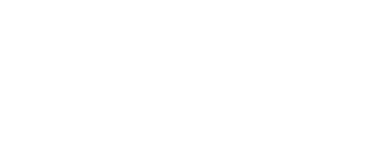
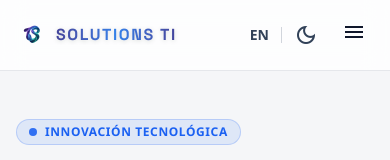
Before and after one commit to AldairGomez/ts_solutions_ti, a React (Vite) app: page / in a window 390 px wide. Shown: the top 160 px of the page. Built offline with nearby package versions, Linux system fonts and the light colour scheme.

Commit message:
UI: Improve mobile header layout and logo visibility

```diff
--- a/package.json
+++ b/package.json
@@ -5,7 +5,7 @@
   "type": "module",
   "scripts": {
     "dev": "vite",
-    "build": "vite build",
+    "build": "vite build && node -e \"require('fs').copyFileSync('dist/index.html', 'dist/404.html')\"",
     "lint": "eslint .",
     "preview": "vite preview",
     "predeploy": "npm run build",
--- a/src/App.jsx
+++ b/src/App.jsx
@@ -9,7 +9,7 @@ import Contact from './pages/Contact';
 function App() {
   return (
     <LanguageProvider>
-      <Router basename="/ts_solutions_ti">
+      <Router>
         <div className="bg-background-light dark:bg-background-dark text-slate-900 dark:text-white transition-colors duration-200 min-h-screen flex flex-col overflow-x-hidden font-body selection:bg-primary selection:text-white">
           <Header />
           <Routes>
--- a/src/components/Header.jsx
+++ b/src/components/Header.jsx
@@ -5,6 +5,7 @@ import logo from '../assets/logo-icon.png';
 
 export default function Header() {
   const [isDarkMode, setIsDarkMode] = useState(false);
+  const [isMobileMenuOpen, setIsMobileMenuOpen] = useState(false);
   const { language, toggleLanguage, t } = useLanguage();
 
   useEffect(() => {
@@ -16,17 +17,20 @@ export default function Header() {
   }, [isDarkMode]);
 
   const toggleTheme = () => setIsDarkMode(!isDarkMode);
+  const toggleMobileMenu = () => setIsMobileMenuOpen(!isMobileMenuOpen);
 
   return (
     <header className="sticky top-0 z-50 w-full border-b border-gray-200 dark:border-[#282e39] bg-white/80 dark:bg-[#111318]/90 backdrop-blur-md">
-      <div className="px-4 md:px-10 lg:px-40 py-3 mx-auto max-w-[1440px]">
+      <div className="px-4 md:px-10 lg:px-40 py-3 mx-auto max-w-[1440px] relative">
         <div className="flex items-center justify-between">
-          <Link to="/" className="flex items-center gap-3 group">
-            <img src={logo} alt="TS Logo" className="h-10 md:h-12 w-auto object-contain group-hover:scale-105 transition-transform duration-300" />
-            <span className="text-xl md:text-2xl font-black font-display tracking-widest uppercase bg-gradient-to-r from-[#44449b] via-[#3381e9] to-[#44449b] bg-clip-text text-transparent drop-shadow-sm">
+          <Link to="/" className="flex items-center gap-2 sm:gap-3 group">
+            <img src={logo} alt="TS Logo" className="h-8 sm:h-10 md:h-12 w-auto object-contain group-hover:scale-105 transition-transform duration-300" />
+            <span className="text-base sm:text-xl md:text-2xl font-black font-display tracking-widest uppercase bg-gradient-to-r from-[#44449b] via-[#3381e9] to-[#44449b] bg-clip-text text-transparent drop-shadow-sm">
               Solutions TI
             </span>
           </Link>
+
+          {/* Desktop Nav */}
           <nav className="hidden lg:flex items-center gap-8">
             <Link className="text-sm font-medium hover:text-primary transition-colors" to="/">{t.nav.home}</Link>
             <Link className="text-sm font-medium hover:text-primary transition-colors" to="/servicios">{t.nav.services}</Link>
@@ -55,15 +59,43 @@ export default function Header() {
               </button>
             </div>
           </nav>
-          <div className="flex items-center gap-2 sm:gap-4">
+
+          {/* Actions & Mobile Toggles */}
+          <div className="flex items-center gap-3 sm:gap-4 ml-auto lg:ml-0">
+            {/* Mobile Lang & Theme Toggles (Visible only below lg) */}
+            <div className="flex lg:hidden items-center gap-3 mr-1 sm:mr-2">
+              <button onClick={toggleLanguage} className="text-sm font-bold text-slate-700 dark:text-slate-300 hover:text-primary transition-colors">
+                {language === 'es' ? 'EN' : 'ES'}
+              </button>
+              <div className="w-px h-4 bg-gray-300 dark:bg-gray-700"></div>
+              <button onClick={toggleTheme} className="flex items-center justify-center text-slate-700 dark:text-slate-300 hover:text-primary transition-colors">
+                <span className="material-symbols-outlined text-[20px]">
+                  {isDarkMode ? 'light_mode' : 'dark_mode'}
+                </span>
+              </button>
+            </div>
+
             <button className="hidden sm:flex h-10 px-5 items-center justify-center rounded-lg bg-primary hover:bg-primary/90 text-white text-sm font-bold transition-all shadow-lg shadow-primary/20">
               {t.nav.quote}
             </button>
-            <button className="lg:hidden text-slate-900 dark:text-white p-2">
-              <span className="material-symbols-outlined">menu</span>
+            <button onClick={toggleMobileMenu} className="lg:hidden text-slate-900 dark:text-white p-2 hover:bg-gray-100 dark:hover:bg-gray-800 rounded-lg transition-colors">
+              <span className="material-symbols-outlined">{isMobileMenuOpen ? 'close' : 'menu'}</span>
             </button>
           </div>
         </div>
+
+        {/* Mobile Menu Dropdown */}
+        {isMobileMenuOpen && (
+          <div className="lg:hidden absolute top-[100%] left-0 w-full bg-white dark:bg-[#111318] border-b border-gray-200 dark:border-[#282e39] py-4 px-4 flex flex-col gap-4 shadow-xl animate-in slide-in-from-top-2 duration-200">
+            <Link onClick={toggleMobileMenu} className="text-base font-bold text-slate-900 dark:text-white hover:text-primary transition-colors py-2" to="/">{t.nav.home}</Link>
+            <Link onClick={toggleMobileMenu} className="text-base font-bold text-slate-900 dark:text-white hover:text-primary transition-colors py-2" to="/servicios">{t.nav.services}</Link>
+            <Link onClick={toggleMobileMenu} className="text-base font-bold text-slate-900 dark:text-white hover:text-primary transition-colors py-2" to="/contacto">{t.nav.contact}</Link>
+
+            <button onClick={toggleMobileMenu} className="sm:hidden w-full mt-2 h-12 rounded-lg bg-primary hover:bg-primary/90 text-white text-base font-bold transition-all shadow-lg shadow-primary/20">
+              {t.nav.quote}
+            </button>
+          </div>
+        )}
       </div>
     </header>
   );
```
Also changed, not shown: 1 other file (tests, documents, lock files or other folders).
